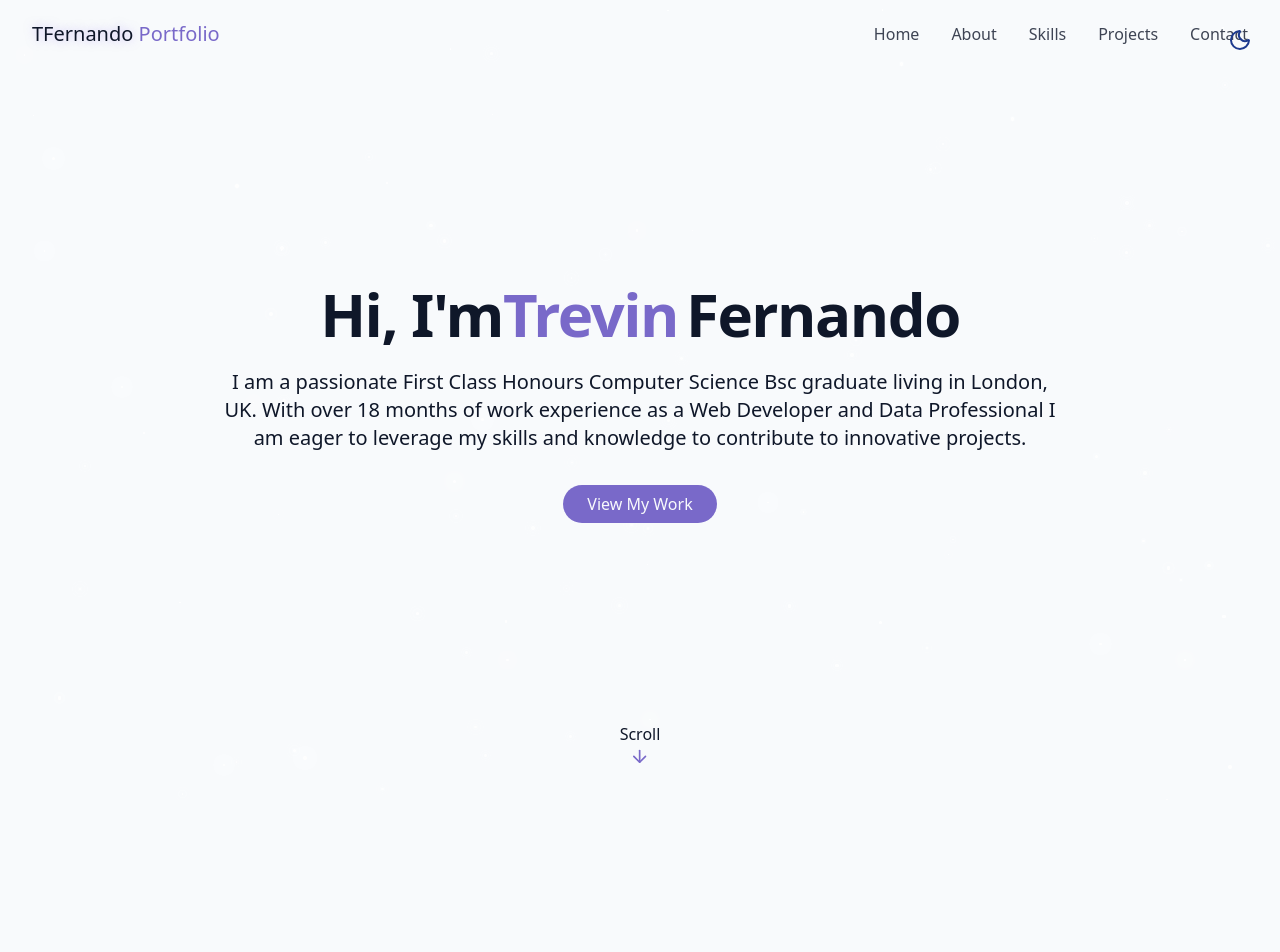
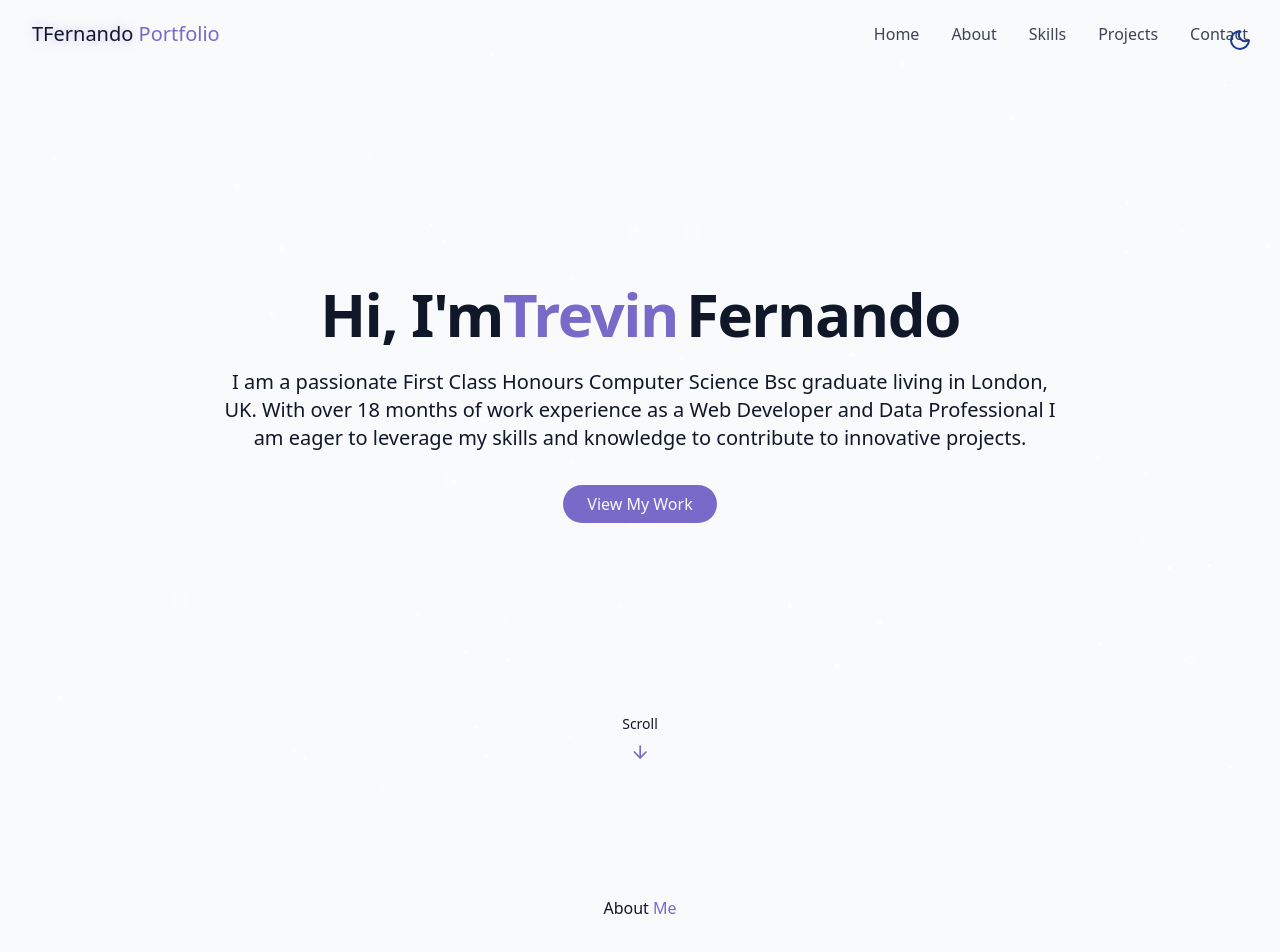
Before and after one commit to T-revin/Portfolio-Website, a React (Vite) app: page / in a window 1280 px wide. Shown: the top 952 px of the page. Before the commit the page ends 800 px from the top, so only its background shows below. Built offline with nearby package versions, Linux system fonts and the light colour scheme.

Commit message:
Created new file "AboutSection.jsx" in components folder Text "About Me" can be scrolled down and seen after Hero section

```diff
--- /dev/null
+++ b/src/components/AboutSection.jsx
@@ -0,0 +1,11 @@
+export const AboutSection = () => {
+  return (
+    <section id="about" className="py-24 px-4 relative">
+      <div className="container mx-auto max-w-5xl">
+        <h2>
+          About <span className="text-primary"> Me</span>
+        </h2>
+      </div>
+    </section>
+  );
+};
--- a/src/components/HeroSection.jsx
+++ b/src/components/HeroSection.jsx
@@ -34,7 +34,7 @@
       </div>
 
       <div className="absolute bottom-8 left-1/2 transform -translate-x-1/2 flex flex-col items-center animate-bounce">
-        <span> Scroll </span>
+        <span className="text-sm text-muted-foreground mb-2"> Scroll </span>
         <ArrowDown className="h-5 w-5 text-primary" />
       </div>
     </section>
--- a/src/pages/Home.jsx
+++ b/src/pages/Home.jsx
@@ -2,6 +2,7 @@
 import {StarBackground} from '@/components/StarBackground';
 import {Navbar} from '@/components/Navbar.jsx';
 import {HeroSection} from '@/components/HeroSection.jsx';
+import {AboutSection} from '@/components/AboutSection.jsx';
 
 export const Home = () => {
   return (
@@ -15,6 +16,7 @@
       {/*Main Content*/}
       <main>
         <HeroSection />
+        <AboutSection />
       </main>
       {/*Footer*/}
     </div>
```
